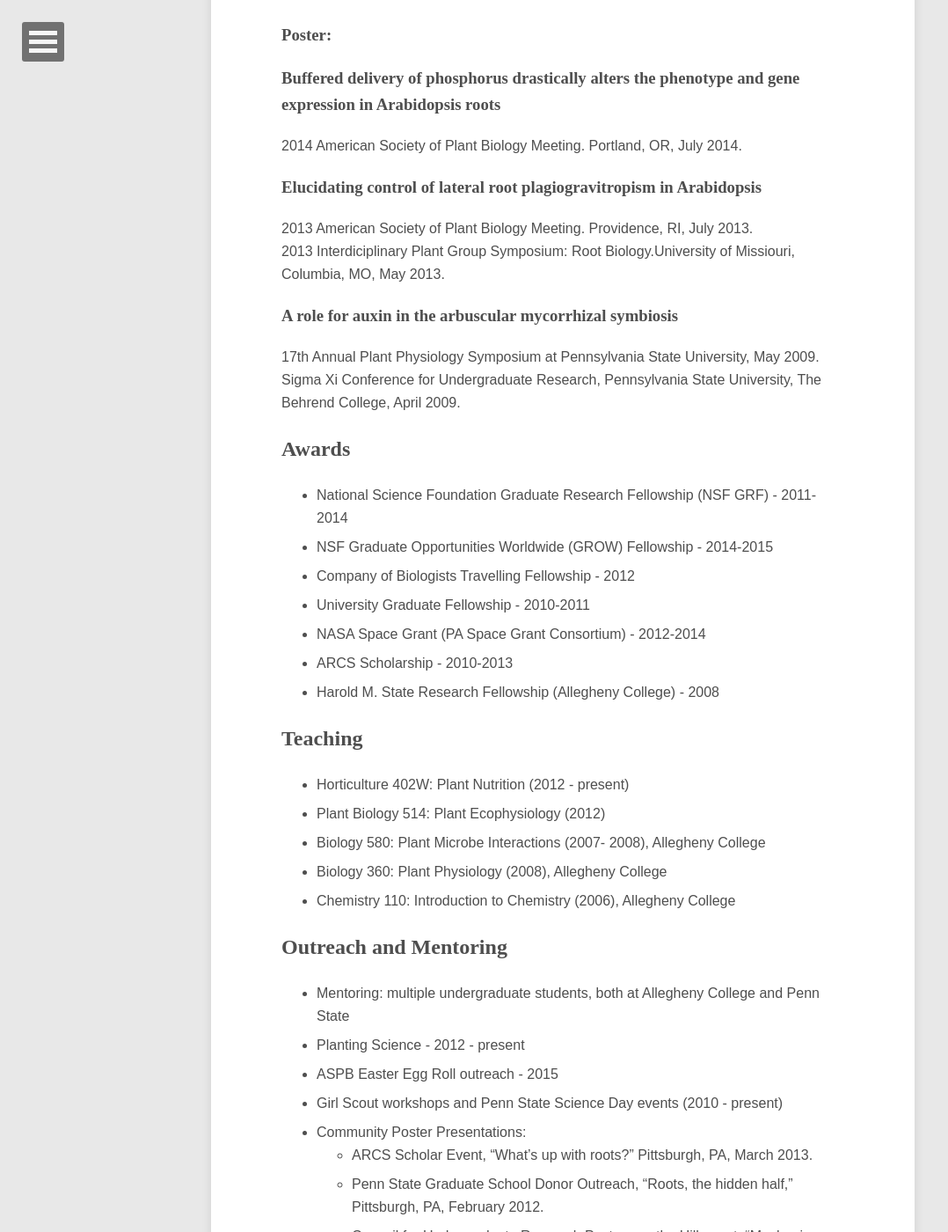
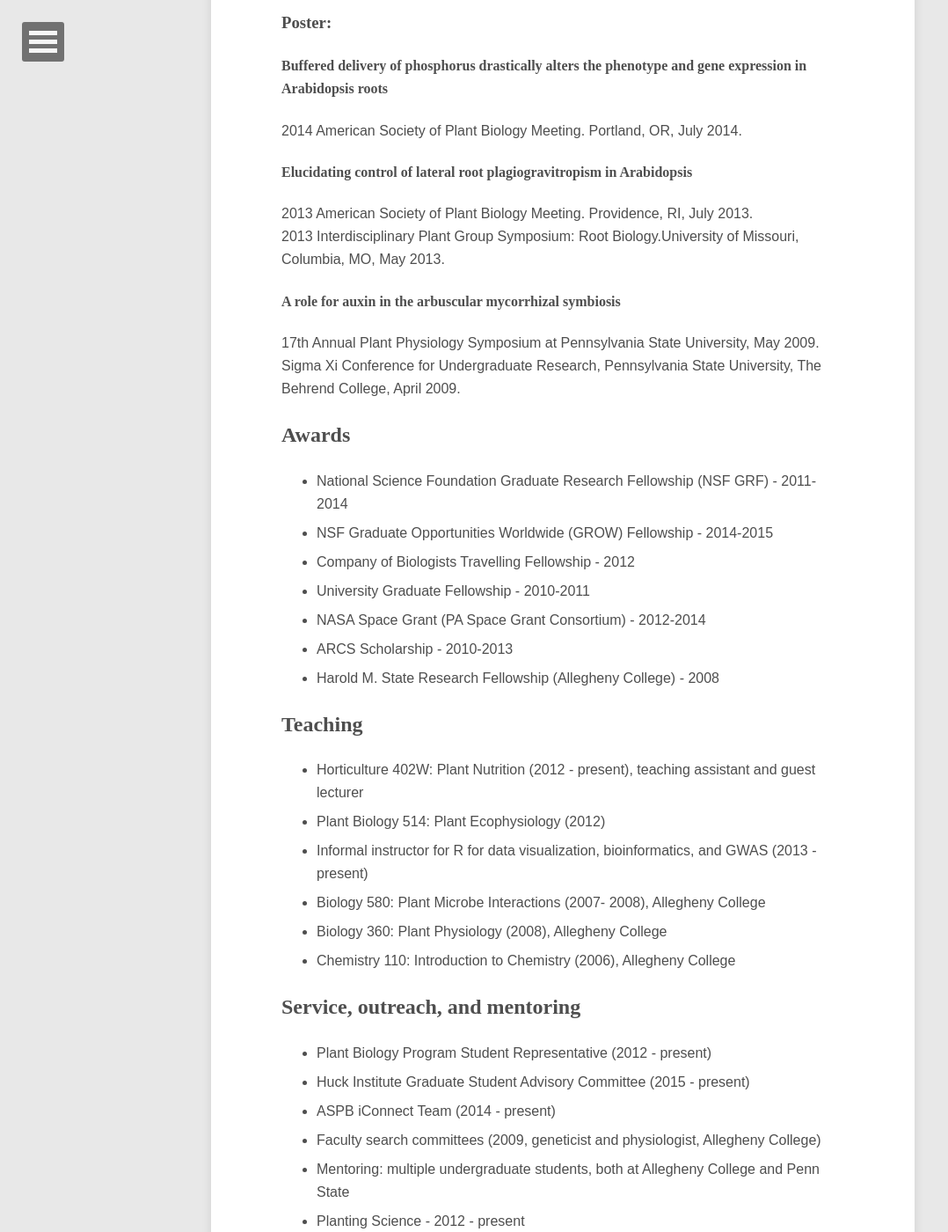
Before and after one commit to hanlonmt/hanlonmt.github.io, a Jekyll site: the page built from cv/index.md, in a window 1280 px wide and 1400 px high, scrolled down 1342 px. Shown: the whole window at 88% size, without its empty margins (0-1078 px from the left). Built offline with Jekyll 4.4.1, drawn with Linux system fonts in a browser that asks for light colours; nearby versions of some CDN libraries; some web fonts are replaced; some of the changed text lies outside the part shown.

```diff
--- a/cv/index.md
+++ b/cv/index.md
@@ -7,7 +7,7 @@ comments: false
 
 # Meredith T. Hanlon
 
-## Molly Hanlon
+### Molly Hanlon
 
 310 Tyson Building
 University Park, PA 16801
@@ -33,20 +33,20 @@ Burton AL, Johnson JM, Foerster JM, Hirsch CN, Buell CR, Hanlon MT, Kaeppler SM,
 
 Hanlon, M. T. and Coenen, C. (2011), Genetic evidence for auxin involvement in arbuscular mycorrhiza initiation. New Phytologist, 189: 701–709.
 
- Onyeiwu, S., Pallant, E., and Hanlon, M. (2011). Sustainable and Unsustainable Agriculture in Ghana and Nigeria: 1960 – 2009. In Ecosystems and Sustainable Development (Y. Villacampa and C.A. Brebbia Eds.) WIT Press: 211 – 222.
+Onyeiwu, S., Pallant, E., and Hanlon, M. (2011). Sustainable and Unsustainable Agriculture in Ghana and Nigeria: 1960 – 2009. In Ecosystems and Sustainable Development (Y. Villacampa and C.A. Brebbia Eds.) WIT Press: 211 – 222.
 
 ## Presentations
 
 ### Poster:
 
-### Buffered delivery of phosphorus drastically alters the phenotype and gene expression in Arabidopsis roots
+#### Buffered delivery of phosphorus drastically alters the phenotype and gene expression in Arabidopsis roots
 2014 American Society of Plant Biology Meeting. Portland, OR, July 2014.
 
-###Elucidating control of lateral root plagiogravitropism in Arabidopsis
+####Elucidating control of lateral root plagiogravitropism in Arabidopsis
 2013 American Society of Plant Biology Meeting. Providence, RI, July 2013.
-2013 Interdiciplinary Plant Group Symposium: Root Biology.University of Missiouri, Columbia, MO, May 2013.
+2013 Interdisciplinary Plant Group Symposium: Root Biology.University of Missouri, Columbia, MO, May 2013.
 
-###A role for auxin in the arbuscular mycorrhizal symbiosis
+####A role for auxin in the arbuscular mycorrhizal symbiosis
 17th Annual Plant Physiology Symposium at Pennsylvania State University, May 2009.
 Sigma Xi Conference for Undergraduate Research, Pennsylvania State University, The Behrend College, April 2009.
 
@@ -61,14 +61,18 @@ Sigma Xi Conference for Undergraduate Research, Pennsylvania State University, T
 - Harold M. State Research Fellowship (Allegheny College) - 2008
 
 ## Teaching
-- Horticulture 402W: Plant Nutrition (2012 - present)
+- Horticulture 402W: Plant Nutrition (2012 - present), teaching assistant and guest lecturer
 - Plant Biology 514: Plant Ecophysiology (2012)
+- Informal instructor for R for data visualization, bioinformatics, and GWAS (2013 - present)
 - Biology 580: Plant Microbe Interactions (2007- 2008), Allegheny College
 - Biology 360: Plant Physiology (2008), Allegheny College
 - Chemistry 110: Introduction to Chemistry (2006), Allegheny College
 
-
-## Outreach and Mentoring
+## Service, outreach, and mentoring
+- Plant Biology Program Student Representative (2012 - present)
+- Huck Institute Graduate Student Advisory Committee (2015 - present)
+- ASPB iConnect Team (2014 - present)
+- Faculty search committees (2009, geneticist and physiologist, Allegheny College)
 - Mentoring: multiple undergraduate students, both at Allegheny College and Penn State
 - Planting Science - 2012 - present
 - ASPB Easter Egg Roll outreach - 2015
@@ -78,10 +82,7 @@ Sigma Xi Conference for Undergraduate Research, Pennsylvania State University, T
 	- Penn State Graduate School Donor Outreach, “Roots, the hidden half,” Pittsburgh, PA, February 2012.
 	- Council for Undergraduate Research Posters on the Hill event, “Mechanisms of Plant-Microbe Interactions.” Washington, DC, May 2009.
 
-
-
 ## Other Preparation and Professional Organization Involvement
-
 - Visiting Scholar: Ume&aring; Plant Science Centre, Ume&aring;, Sweden. September 2014 - January 2015.
 	- Funding: NSF GROW Fellowship
 	- Project: The auxin metabolome of lateral roots
```
Also changed, not shown: other parts of cv/index.md (+4 -4 lines), _posts/2014-12-1-swim.md (+2 -2 lines), _posts/2015-4-23-swim2.md (added, +36 -0 lines), images/clock.jpeg (added), images/clock.png (added).
